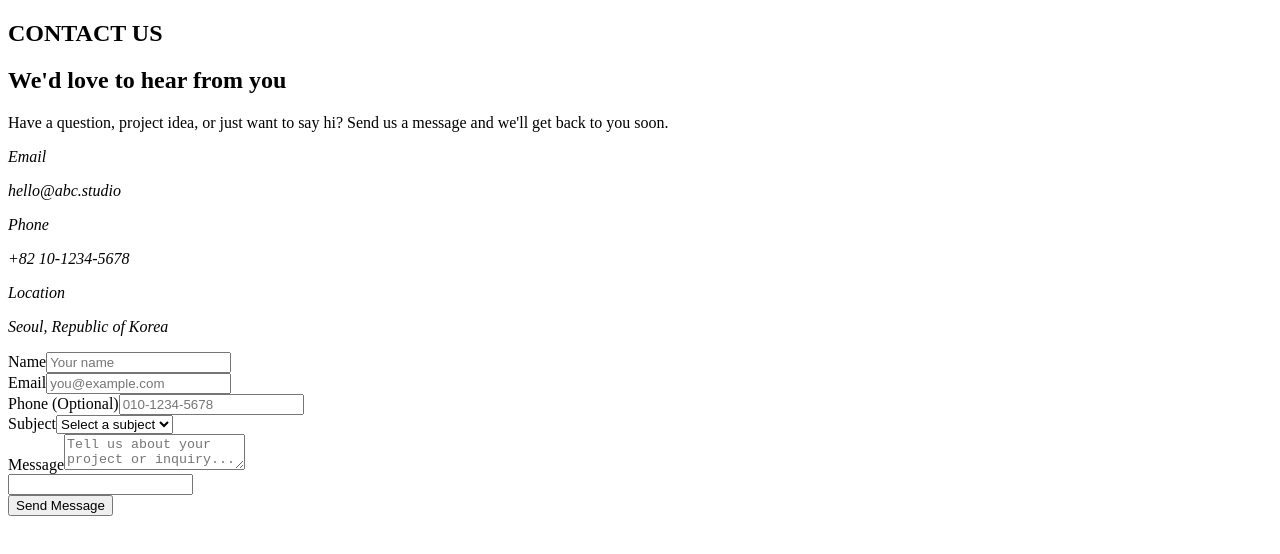
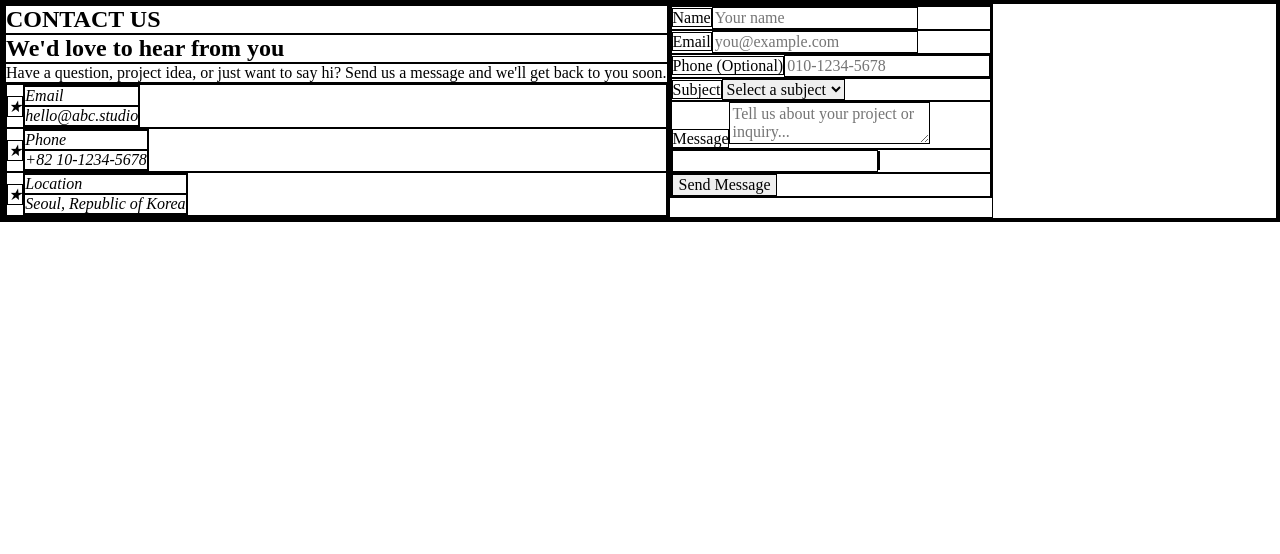
Before and after one commit to Nimus-oes/contact-form-validated, a React (Vite) app: page / in a window 1280 px wide. Shown: the top 554 px of the page. Built offline with nearby package versions, Linux system fonts and the light colour scheme.

Commit message:
implement responsive layout for contact info (#1)

```diff
--- /dev/null
+++ b/src/App.module.css
@@ -0,0 +1,6 @@
+@media (min-width: 960px) {
+  .mainContainer {
+    display: flex;
+    flex-direction: row;
+  }
+}
--- a/src/App.tsx
+++ b/src/App.tsx
@@ -1,9 +1,10 @@
 import ContactForm from "./components/ContactForm";
 import ContactInfo from "./components/ContactInfo";
+import styles from "./App.module.css";
 
 export default function App() {
   return (
-    <main>
+    <main className={styles.mainContainer}>
       <ContactInfo />
       <ContactForm />
     </main>
--- /dev/null
+++ b/src/components/ContactInfo.module.css
@@ -0,0 +1,30 @@
+.addressContainer {
+  display: flex;
+  flex-wrap: wrap;
+}
+
+.addressItem {
+  width: 50%;
+  display: flex;
+  justify-content: center;
+  align-items: center;
+}
+
+.addressItem:last-child {
+  width: 100%;
+}
+
+.addressTitle {
+  display: none;
+}
+
+@media (min-width: 960px) {
+  .addressItem {
+    width: 100%;
+    justify-content: flex-start;
+  }
+
+  .addressTitle {
+    display: block;
+  }
+}
--- a/src/components/ContactInfo.tsx
+++ b/src/components/ContactInfo.tsx
@@ -1,3 +1,5 @@
+import styles from "./ContactInfo.module.css";
+
 export default function ContactInfo() {
   return (
     <section>
@@ -7,18 +9,27 @@ export default function ContactInfo() {
         Have a question, project idea, or just want to say hi? Send us a message
         and we'll get back to you soon.
       </p>
-      <address>
+      <address className={styles.addressContainer}>
+        <div className={styles.addressItem}>
+          <div>★</div>
           <div>
-          <p>Email</p>
+            <p className={styles.addressTitle}>Email</p>
             <p>hello@abc.studio</p>
           </div>
+        </div>
+        <div className={styles.addressItem}>
+          <div>★</div>
           <div>
-          <p>Phone</p>
+            <p className={styles.addressTitle}>Phone</p>
             <p>+82 10-1234-5678</p>
           </div>
+        </div>
+        <div className={styles.addressItem}>
+          <div>★</div>
           <div>
-          <p>Location</p>
+            <p className={styles.addressTitle}>Location</p>
             <p>Seoul, Republic of Korea</p>
+          </div>
         </div>
       </address>
     </section>
--- /dev/null
+++ b/src/global.module.css
@@ -0,0 +1,30 @@
+* {
+  border: 1px solid black;
+}
+
+html {
+  box-sizing: border-box;
+}
+
+*,
+*::before,
+*::after {
+  box-sizing: inherit;
+  margin: 0;
+}
+
+button,
+input,
+select,
+textarea {
+  font: inherit;
+}
+
+img {
+  display: block;
+  max-width: 100%;
+}
+
+#root {
+  min-height: 100vh;
+}
```
Also changed, not shown: src/main.tsx (+6 -5 lines). Lines whose indentation alone changed are shown as unchanged.
